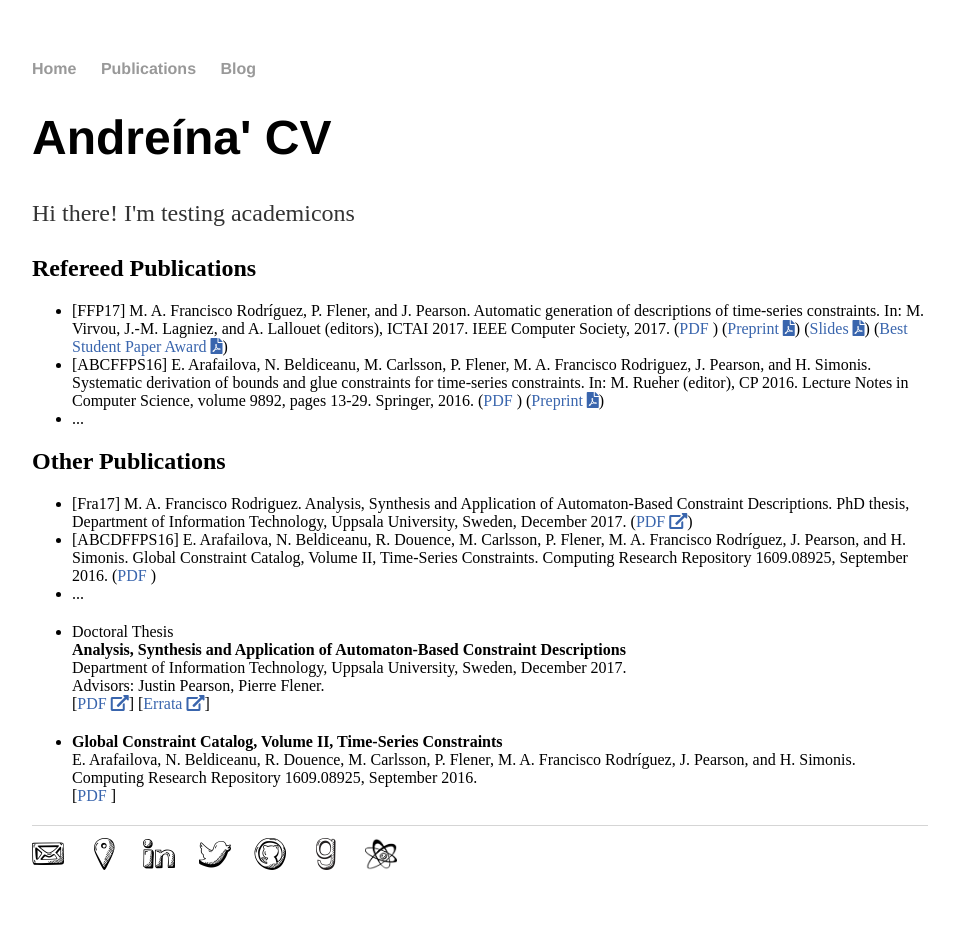
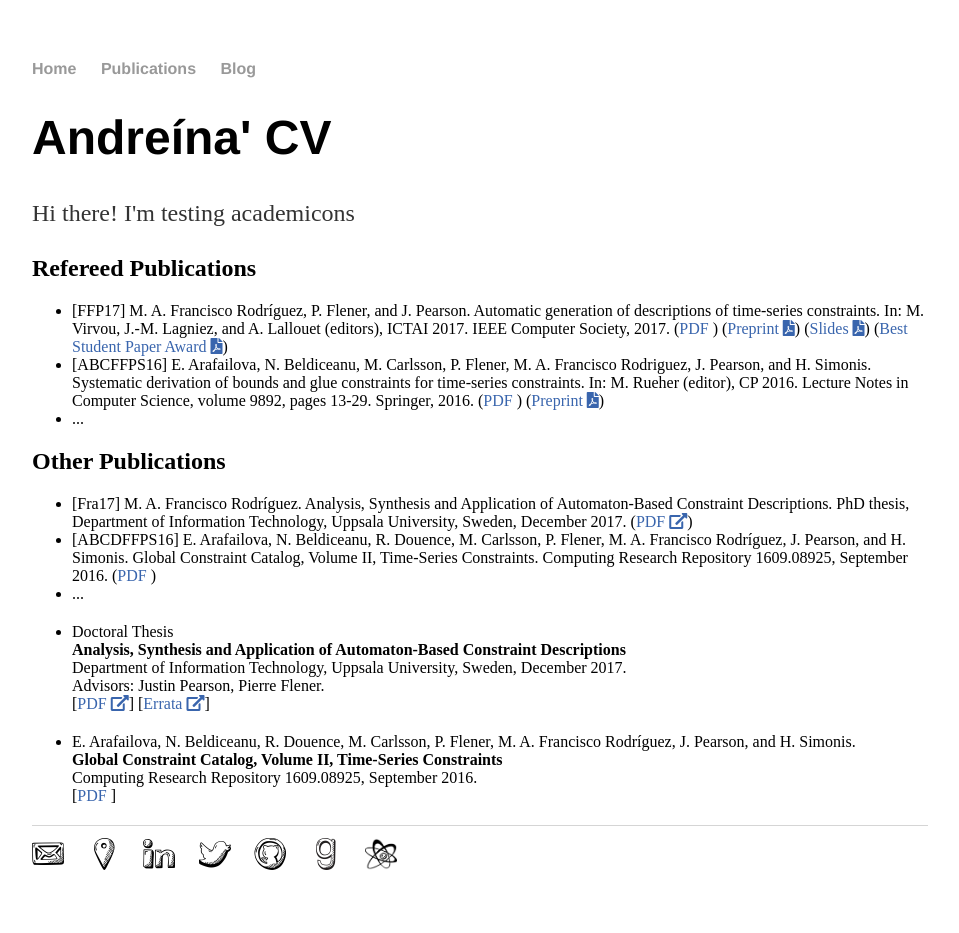
Before and after one commit to andreina-francisco/andreina-francisco.github.io, a Jekyll site: the page built from cv/index.html, in a window 1280 px wide. Shown: the whole page, without its empty margins (160-1119 px from the left). Built offline with Jekyll 4.4.1, drawn with Linux system fonts in a browser that asks for light colours; nearby versions of some CDN libraries; a style sheet for code colours, icons or effects is not loaded.

Commit message:
Update index.html

```diff
--- a/cv/index.html
+++ b/cv/index.html
@@ -17,7 +17,7 @@ title: Mar&iacute;a Andre&iacute;na Francisco Rodr&iacute;guez
 
 	<h2>Other Publications</h2>
 	<ul>
-		<li>[Fra17] M. A. Francisco Rodriguez. Analysis, Synthesis and Application of Automaton-Based Constraint Descriptions. PhD thesis, Department of Information Technology, Uppsala University, Sweden, December 2017. (<a class="text" href="http://urn.kb.se/resolve?urn=urn:nbn:se:uu:diva-332149">PDF <i class="fas fa-external-link-alt"></i></a>)</li>
+		<li>[Fra17] M. A. Francisco Rodr&iacute;guez. Analysis, Synthesis and Application of Automaton-Based Constraint Descriptions. PhD thesis, Department of Information Technology, Uppsala University, Sweden, December 2017. (<a class="text" href="http://urn.kb.se/resolve?urn=urn:nbn:se:uu:diva-332149">PDF <i class="fas fa-external-link-alt"></i></a>)</li>
 		<li>[ABCDFFPS16] E. Arafailova, N. Beldiceanu, R. Douence, M. Carlsson, P. Flener, M. A. Francisco Rodríguez, J. Pearson, and H. Simonis. Global Constraint Catalog, Volume II, Time-Series Constraints. Computing Research Repository 1609.08925, September 2016. (<a class="text" href="http://arxiv.org/abs/1609.08925">PDF <i class="ai ai-arxiv"></i></a>)</li>
 		<li>...</li>
 	</ul>
@@ -32,9 +32,9 @@ title: Mar&iacute;a Andre&iacute;na Francisco Rodr&iacute;guez
 			[<a class="text" href="http://uu.diva-portal.org/smash/get/diva2:1152391/ERRATA01.pdf">Errata <i class="fas fa-external-link-alt"></i></a>]
 		</li>
 		<li class="pub @">
+			<span class="author">E. Arafailova, N. Beldiceanu, R. Douence, M. Carlsson, P. Flener, M. A. Francisco Rodr&iacute;guez, J. Pearson, and H. Simonis.</span><br />
 			<span class="title">Global Constraint Catalog, Volume II, Time-Series Constraints</span><br />
-			<span class="author">E. Arafailova, N. Beldiceanu, R. Douence, M. Carlsson, P. Flener, M. A. Francisco Rodríguez, J. Pearson, and H. Simonis.</span><br />
-			<span class="note">Computing Research Repository 1609.08925, September 2016. </span><br />
+			<span class="note">Computing Research Repository 1609.08925, September 2016.</span><br />
 			[<a class="text" href="http://arxiv.org/abs/1609.08925">PDF <i class="ai ai-arxiv"></i></a>]</li>
 	</ul>
 </div><!-- /.blurb -->
```
